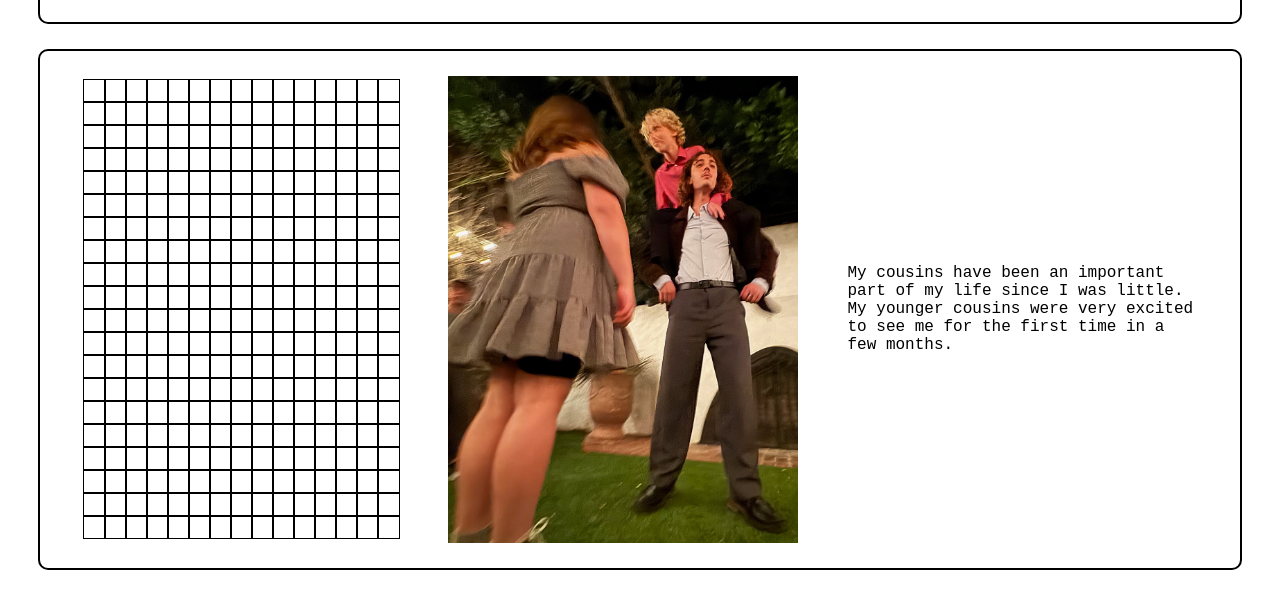
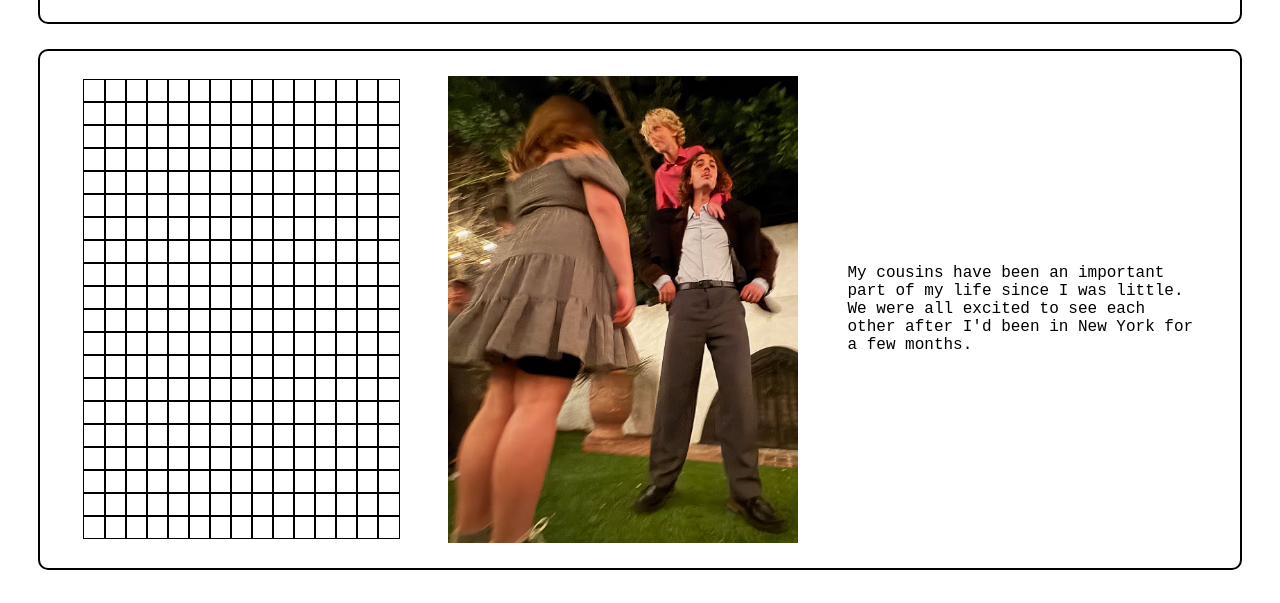
Before and after one commit to cameronS2000/Harmonic-Collection, a plain HTML site: page entry-8/index.html in a window 1280 px wide. Shown: the part 1588-2191 px from the top of the page. Drawn offline with Linux system fonts and the light colour scheme.

Commit message:
Update index.html

```diff
--- a/entry-8/index.html
+++ b/entry-8/index.html
@@ -25,8 +25,8 @@
     <div class="next-to">
         <div class="grid" id="grid3"></div>
         <img class="image" src="images/img3.jpg">
-        <p>My cousins have been an important part of my life since I was little. My younger cousins were
-            very excited to see me for the first time in a few months.
+        <p>My cousins have been an important part of my life since I was little. We were all excited
+            to see each other after I'd been in New York for a few months.
         </p>
     </div>
 
```
